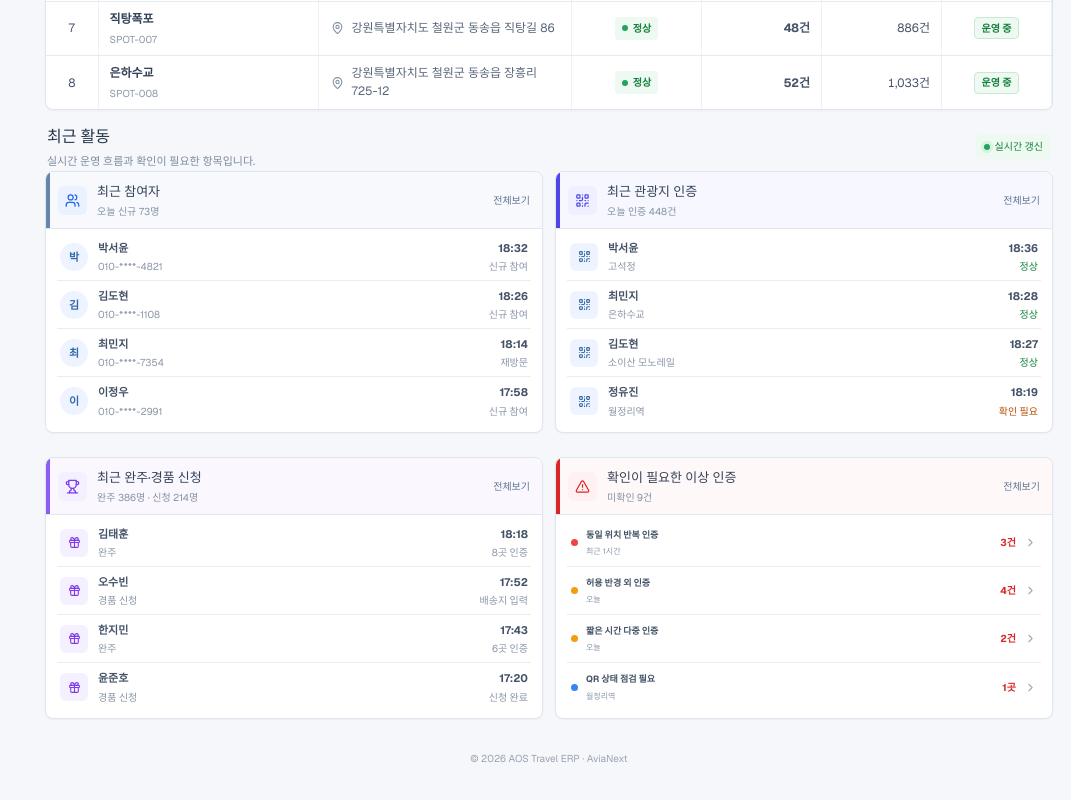
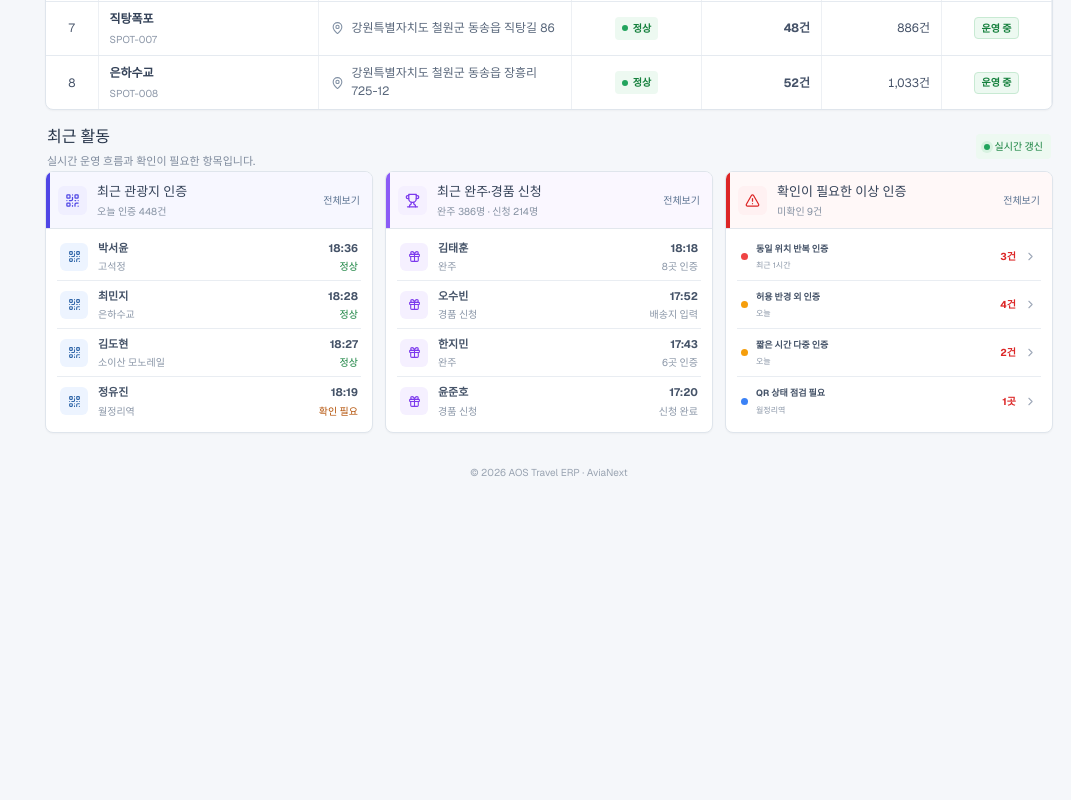
Before and after one commit to taein15-beep/aos, a Next.js app in the folder admin-site/: page /stamp-tours/1 in a window 1280 px wide. Shown: the part 1050-1850 px from the top of the page, without its empty margins (209-1280 px from the left). After the commit the page ends 1574 px from the top, so only its background shows below. Built offline with nearby package versions, Linux system fonts and the light colour scheme.

Commit message:
feat: 스탬프투어 상세 최근활동 ui수정

```diff
--- a/admin-site/app/stamp-tours/[id]/page.tsx
+++ b/admin-site/app/stamp-tours/[id]/page.tsx
@@ -11,9 +11,6 @@ const spots=[
   {name:"고석정",code:"SPOT-001",address:"강원특별자치도 철원군 동송읍 태봉로 1825",qr:"정상",today:86,total:1842,status:"운영 중"},{name:"소이산 모노레일",code:"SPOT-002",address:"강원특별자치도 철원군 철원읍 금강산로 262",qr:"정상",today:74,total:1621,status:"운영 중"},{name:"DMZ 두루미평화타운",code:"SPOT-003",address:"강원특별자치도 철원군 동송읍 양지2길 15-21",qr:"정상",today:59,total:1398,status:"운영 중"},{name:"월정리역",code:"SPOT-004",address:"강원특별자치도 철원군 철원읍 두루미로 1882",qr:"점검 필요",today:21,total:1106,status:"일시중지"},{name:"철원역사문화공원",code:"SPOT-005",address:"강원특별자치도 철원군 철원읍 금강산로 112",qr:"정상",today:65,total:1284,status:"운영 중"},{name:"백마고지 전적지",code:"SPOT-006",address:"강원특별자치도 철원군 철원읍 대마1길 72",qr:"정상",today:43,total:957,status:"운영 중"},{name:"직탕폭포",code:"SPOT-007",address:"강원특별자치도 철원군 동송읍 직탕길 86",qr:"정상",today:48,total:886,status:"운영 중"},{name:"은하수교",code:"SPOT-008",address:"강원특별자치도 철원군 동송읍 장흥리 725-12",qr:"정상",today:52,total:1033,status:"운영 중"},
 ];
 
-const participants=[
-  ["박서윤","010-****-4821","18:32","신규 참여"],["김도현","010-****-1108","18:26","신규 참여"],["최민지","010-****-7354","18:14","재방문"],["이정우","010-****-2991","17:58","신규 참여"],
-];
 const verifications=[
   ["박서윤","고석정","18:36","정상"],["최민지","은하수교","18:28","정상"],["김도현","소이산 모노레일","18:27","정상"],["정유진","월정리역","18:19","확인 필요"],
 ];
@@ -46,7 +43,6 @@ export default function StampTourDetailPage(){
       <section className="panel spot-progress-panel"><div className="panel-head"><div><h2>관광지 진행 요약 <span className="count">8</span></h2><p>오늘 QR 및 인증 운영상태를 관광지별로 확인합니다.</p></div><button className="text-btn" onClick={()=>window.location.assign("/stamp-tours/attractions")}>관광지 관리 →</button></div><div className="spot-table-wrap"><table className="spot-table"><colgroup><col className="spot-col-no"/><col className="spot-col-name"/><col className="spot-col-address"/><col className="spot-col-qr"/><col className="spot-col-count"/><col className="spot-col-count"/><col className="spot-col-status"/></colgroup><thead><tr>{["NO.","관광지명","주소","QR 상태","오늘 인증","누적 인증","운영상태"].map(x=><th key={x}>{x}</th>)}</tr></thead><tbody>{spots.map((spot,i)=><tr key={spot.code}><td>{i+1}</td><td><b>{spot.name}</b><small>{spot.code}</small></td><td className="spot-address"><MapPin size={13}/><span>{spot.address}</span></td><td><span className={`qr-health ${spot.qr==="정상"?"ok":"check"}`}><i/>{spot.qr}</span></td><td className="number"><b>{spot.today.toLocaleString()}건</b></td><td className="number">{spot.total.toLocaleString()}건</td><td><span className={`badge ${spot.status==="운영 중"?"success":"warn"}`}>{spot.status}</span></td></tr>)}</tbody></table></div></section>
 
       <section className="activity-section"><div className="section-title-row"><div><h2>최근 활동</h2><p>실시간 운영 흐름과 확인이 필요한 항목입니다.</p></div><span><i/>실시간 갱신</span></div><div className="activity-grid">
-        <section className="panel activity-card"><div className="activity-head blue"><span><Users size={15}/></span><div><h3>최근 참여자</h3><p>오늘 신규 73명</p></div><button onClick={()=>act("참여자 페이지는 다음 단계에서 제공될 예정입니다.")}>전체보기</button></div><div className="activity-list">{participants.map((r,i)=><button key={i} onClick={()=>act(`${r[0]} 참여정보를 확인합니다.`)}><span className="person-avatar">{r[0].slice(0,1)}</span><span><b>{r[0]}</b><small>{r[1]}</small></span><span><b>{r[2]}</b><small>{r[3]}</small></span></button>)}</div></section>
         <section className="panel activity-card"><div className="activity-head indigo"><span><QrCode size={15}/></span><div><h3>최근 관광지 인증</h3><p>오늘 인증 448건</p></div><button onClick={()=>window.location.assign("/stamp-tours/verifications")}>전체보기</button></div><div className="activity-list">{verifications.map((r,i)=><button key={i} onClick={()=>window.location.assign("/stamp-tours/verifications")}><span className="status-symbol"><QrCode size={13}/></span><span><b>{r[0]}</b><small>{r[1]}</small></span><span><b>{r[2]}</b><small className={r[3]==="확인 필요"?"warn-text":"ok-text"}>{r[3]}</small></span></button>)}</div></section>
         <section className="panel activity-card"><div className="activity-head purple"><span><Trophy size={15}/></span><div><h3>최근 완주·경품 신청</h3><p>완주 386명 · 신청 214명</p></div><button onClick={()=>window.location.assign("/stamp-tours/rewards")}>전체보기</button></div><div className="activity-list">{rewards.map((r,i)=><button key={i} onClick={()=>window.location.assign("/stamp-tours/rewards")}><span className="status-symbol reward"><Gift size={13}/></span><span><b>{r[0]}</b><small>{r[1]}</small></span><span><b>{r[2]}</b><small>{r[3]}</small></span></button>)}</div></section>
         <section className="panel activity-card anomaly-card"><div className="activity-head red"><span><AlertTriangle size={15}/></span><div><h3>확인이 필요한 이상 인증</h3><p>미확인 9건</p></div><button onClick={()=>act("이상 인증 페이지는 다음 단계에서 제공될 예정입니다.")}>전체보기</button></div><div className="anomaly-list">{anomalies.map((r,i)=><button key={i} onClick={()=>act(`${r[0]} 내역을 확인합니다.`)}><i className={r[3]}/><span><b>{r[0]}</b><small>{r[2]}</small></span><strong>{r[1]}</strong><ChevronRight size={13}/></button>)}</div></section>
```
Also changed, not shown: admin-site/app/globals.css.
